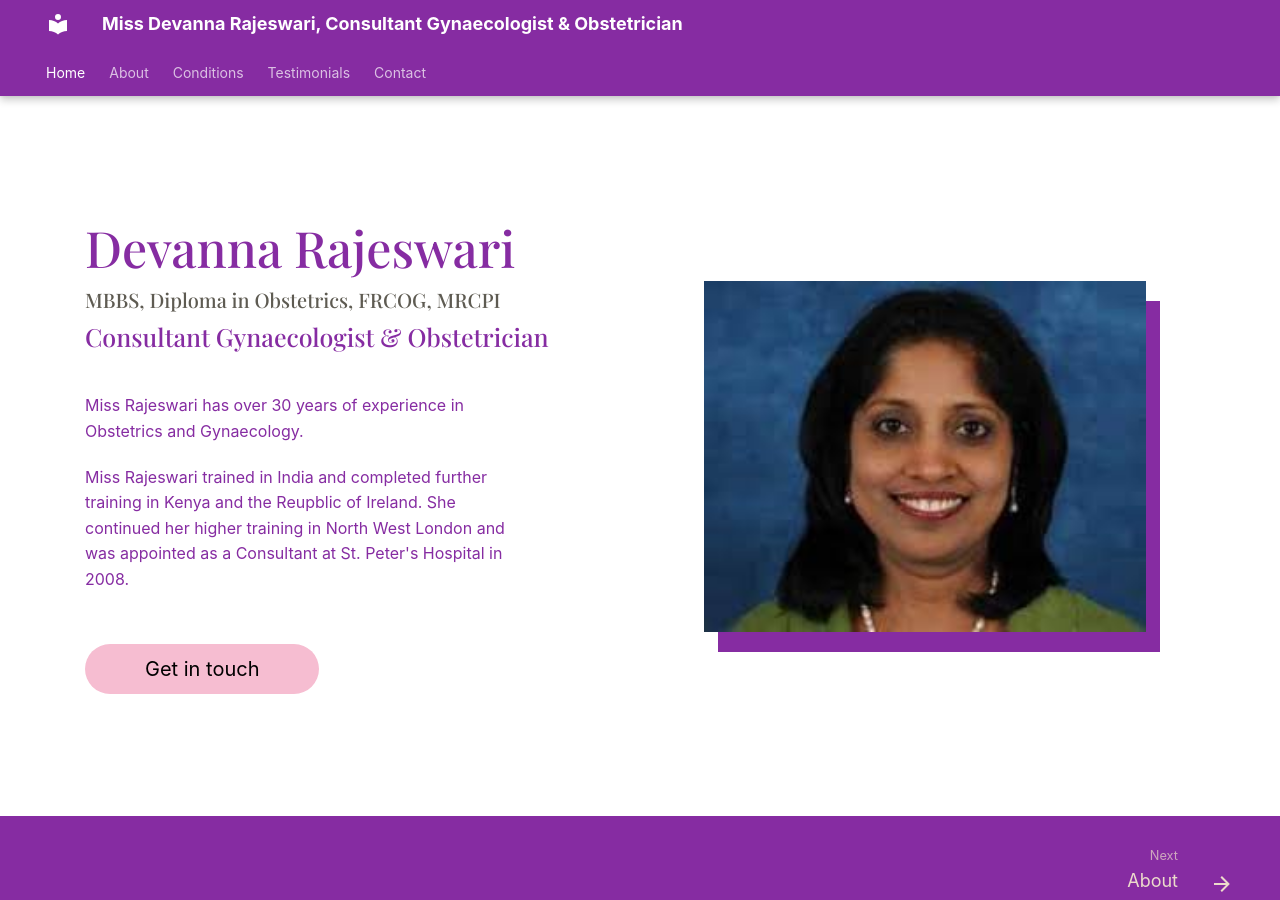
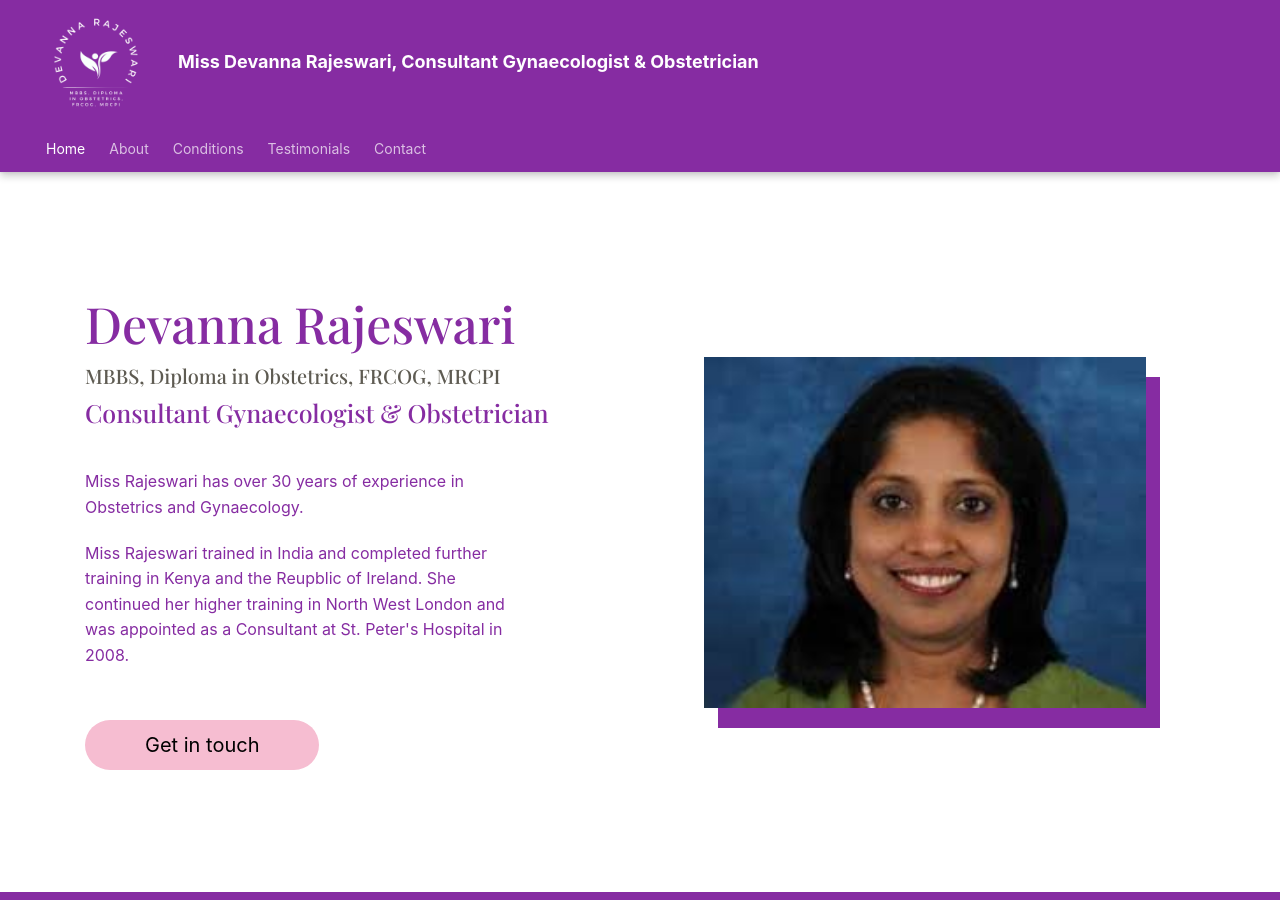
Before and after one commit to anchit-chandran/aunty-rajeswari-website, an MkDocs documentation site: the page built from docs/index.md, in a window 1280 px wide and 900 px high. Built offline with MkDocs 1.6.1 and Material for MkDocs 9.7.7, drawn with Linux system fonts in a browser that asks for light colours; some web fonts are replaced.

Commit message:
adds logo
Signed-off-by: Anchit <anchit97123@gmail.com>

```diff
--- a/docs/_assets/_stylesheets/extra.css
+++ b/docs/_assets/_stylesheets/extra.css
@@ -1,5 +1,5 @@
 :root {
-    --main: rgb(134, 44, 162);
+    --main: #862ca2;
     --accent: #C98986;
     --muted: #5E5B52;
     --masthead-accent: rgb(134, 44, 162, 0.75);
@@ -20,6 +20,11 @@
 
 .md-nav__item .md-nav__link--active {
     color: var(---accent);
+}
+
+.md-header__button.md-logo img, .md-header__button.md-logo svg {
+    height: 5rem !important;
+    width: auto;
 }
 
 
--- a/mkdocs.yml
+++ b/mkdocs.yml
@@ -55,6 +55,7 @@ theme:
   font:
     text: Lustria
     code: Roboto Mono
+  logo: _assets/_images/logo.png
 
 # additional directories to watch when running `mkdocs serve`
 watch:
```
Also changed, not shown: docs/_assets/_images/logo.png (added).
